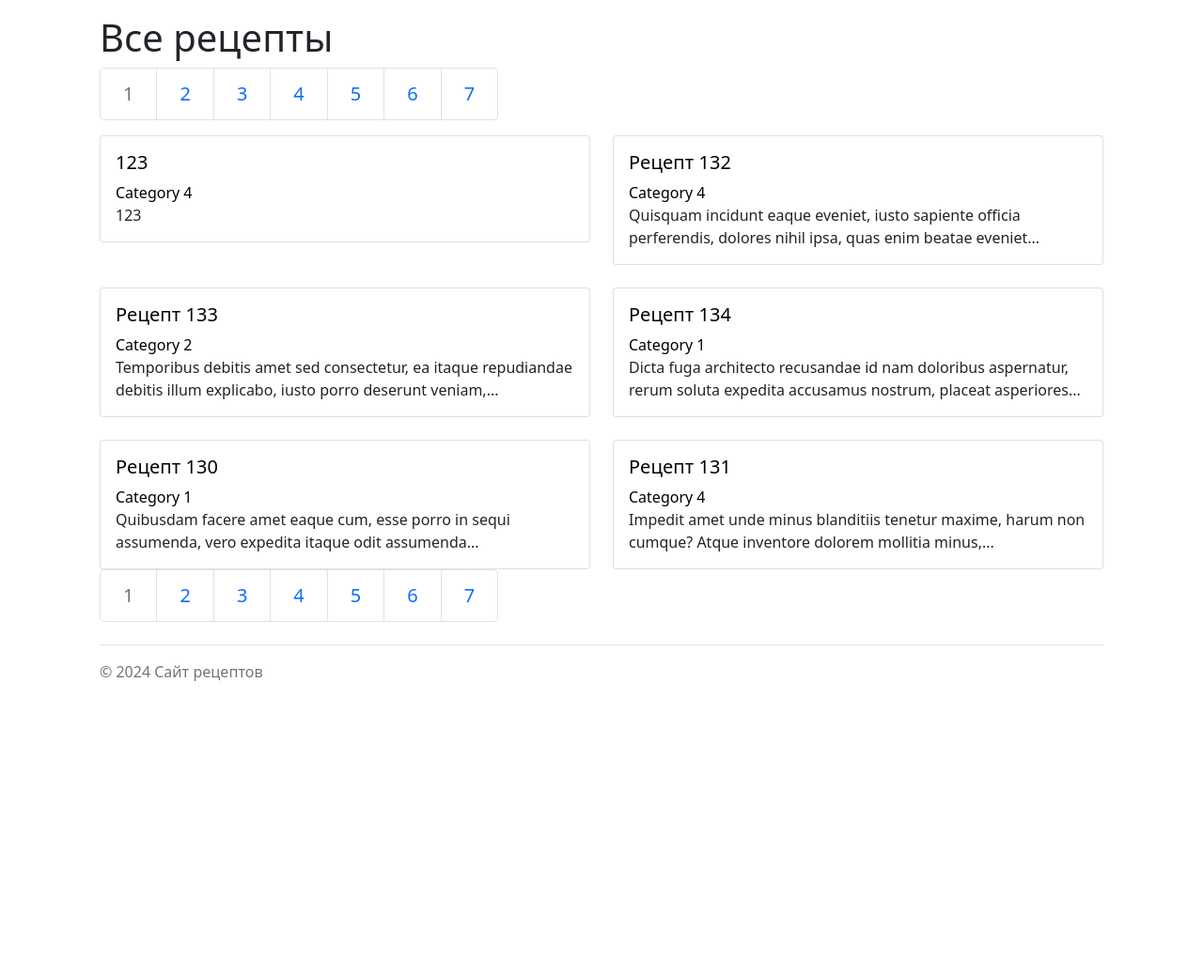
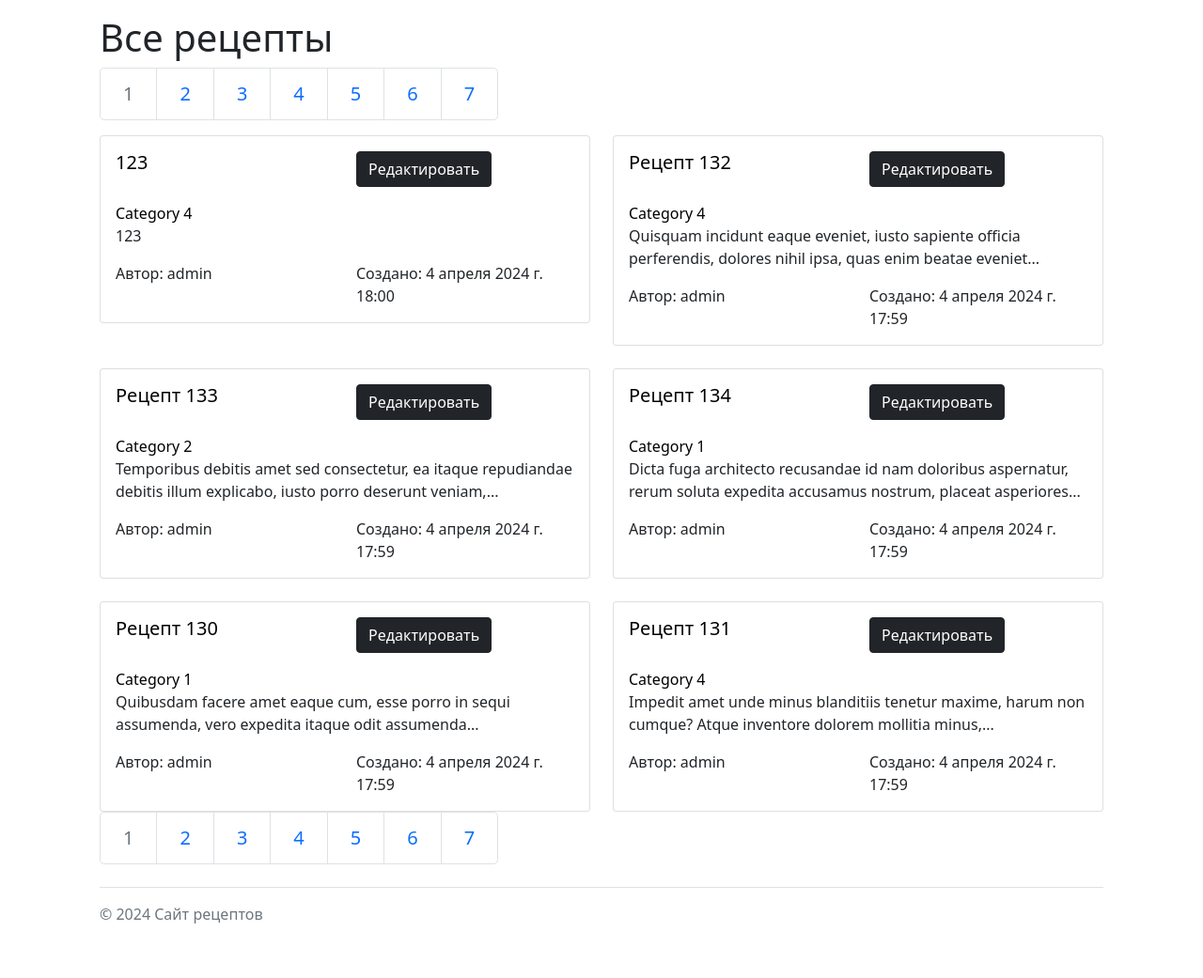
Before and after one commit to AlexeyZam15/django_final_certification, a Django app: page /recipes/ in a window 1280 px wide. Shown: the part 72-1113 px from the top of the page at 94% size. Before the commit the page ends 797 px from the top, so only its background shows below. Run offline with Django 5.2, Linux system fonts and the light colour scheme; a user stored in the database is signed in; data comes from the database, SQL or seed files in the repository.

Commit message:
changed recipes templates

```diff
--- a/recipessite/recipes/templates/recipes/recipe-detail.html
+++ b/recipessite/recipes/templates/recipes/recipe-detail.html
@@ -7,7 +7,6 @@
     </div>
     {% if recipe.author == user %}
     <div class="col">
-
         <p><a class="btn btn-dark" href="{% url 'edit_recipe' recipe.id %}" role="button">Редактировать</a></p>
     </div>
     {% endif %}
--- a/recipessite/recipes/templates/recipes/recipes.html
+++ b/recipessite/recipes/templates/recipes/recipes.html
@@ -13,12 +13,29 @@ page=page %}
     <div class="col">
         <div class="card">
             <div class="card-body">
-                <a href="{% url 'recipe' r.id %}" class="txtlink">
-                    <h5 class="card-title">{{ r.title }}</h5></a>
+                <div class="row align-items-start">
+                    <div class="col">
+                        <a href="{% url 'recipe' r.id %}" class="txtlink">
+                            <h5 class="card-title">{{ r.title }}</h5></a>
+                    </div>
+                    {% if r.author == user %}
+                    <div class="col">
+                        <p><a class="btn btn-dark" href="{% url 'edit_recipe' r.id %}"
+                              role="button">Редактировать</a></p>
+                    </div>
+                    {% endif %}
+                </div>
                 {% if r.category %}
                 <a class="txtlink" href="{% url 'category' r.category.category.id %}">{{ r.category.category }}</a>
                 {% endif %}
                 <p class="card-text">{{ r.short }}</p>
+                <div class="row align-items-start">
+                    <div class="col">Автор: {{ r.author }}</div>
+                    <div class="col">Создано: {{ r.created_at }}</div>
+                    {% if recipe.is_changed %}
+                    <div class="col">Изменено: {{ r.changed_at }}</div>
+                    {% endif %}
+                </div>
             </div>
         </div>
     </div>
```
